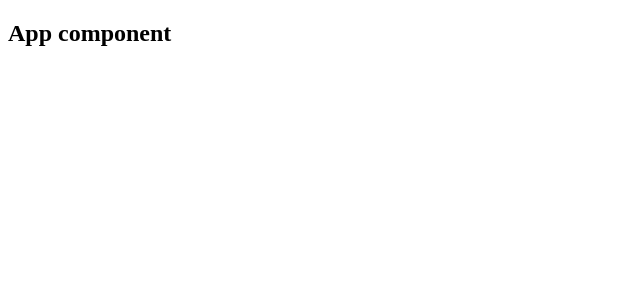
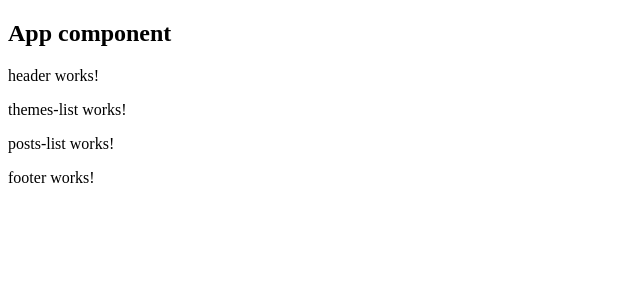
Before and after one commit to HelloEveryones/workshopAngular, an Angular app in the folder workshop-components/: page / in a window 1280 px wide. Shown: the top 300 px of the page, without its empty margins (0-640 px from the left). Built offline with nearby package versions, Linux system fonts and the light colour scheme.

Commit message:
create components main, posts-list and themes-lists

```diff
--- a/workshop-components/src/app/app.component.html
+++ b/workshop-components/src/app/app.component.html
@@ -1 +1,4 @@
 <h2>App component</h2>
+<app-header>Header works!</app-header>
+<app-main>Main works!</app-main>
+<app-footer>Footer works!</app-footer>
--- a/workshop-components/src/app/app.module.ts
+++ b/workshop-components/src/app/app.module.ts
@@ -3,14 +3,22 @@ import { BrowserModule } from '@angular/platform-browser';
 
 import { AppRoutingModule } from './app-routing.module';
 import { AppComponent } from './app.component';
+import { CoreModule } from './core/core.module';
+import { SharedModule } from './shared/shared.module';
+import { MainComponent } from './main/main.component';
+import { ThemesListComponent } from './themes-list/themes-list.component';
+import { PostsListComponent } from './posts-list/posts-list.component';
 
 @NgModule({
   declarations: [
-    AppComponent
+    AppComponent,
+    MainComponent,
+    ThemesListComponent,
+    PostsListComponent
   ],
   imports: [
     BrowserModule,
-    AppRoutingModule
+    AppRoutingModule,CoreModule,SharedModule
   ],
   providers: [],
   bootstrap: [AppComponent]
--- a/workshop-components/src/app/core/core.module.ts
+++ b/workshop-components/src/app/core/core.module.ts
@@ -12,6 +12,7 @@ import { FooterComponent } from './footer/footer.component';
   ],
   imports: [
     CommonModule
-  ]
+  ],
+  exports:[HeaderComponent, FooterComponent]
 })
 export class CoreModule { }
--- /dev/null
+++ b/workshop-components/src/app/main/main.component.html
@@ -0,0 +1,4 @@
+<div>
+    <app-themes-list></app-themes-list>
+    <app-posts-list></app-posts-list>
+</div>
--- /dev/null
+++ b/workshop-components/src/app/posts-list/posts-list.component.html
@@ -0,0 +1 @@
+<p>posts-list works!</p>
--- /dev/null
+++ b/workshop-components/src/app/themes-list/themes-list.component.html
@@ -0,0 +1 @@
+<p>themes-list works!</p>
```
Also changed, not shown: workshop-components/src/app/main/main.component.ts (added, +10 -0 lines), workshop-components/src/app/posts-list/posts-list.component.ts (added, +10 -0 lines), workshop-components/src/app/themes-list/themes-list.component.ts (added, +10 -0 lines), workshop-components/src/app/main/main.component.css (added), workshop-components/src/app/posts-list/posts-list.component.css (added), workshop-components/src/app/themes-list/themes-list.component.css (added).
